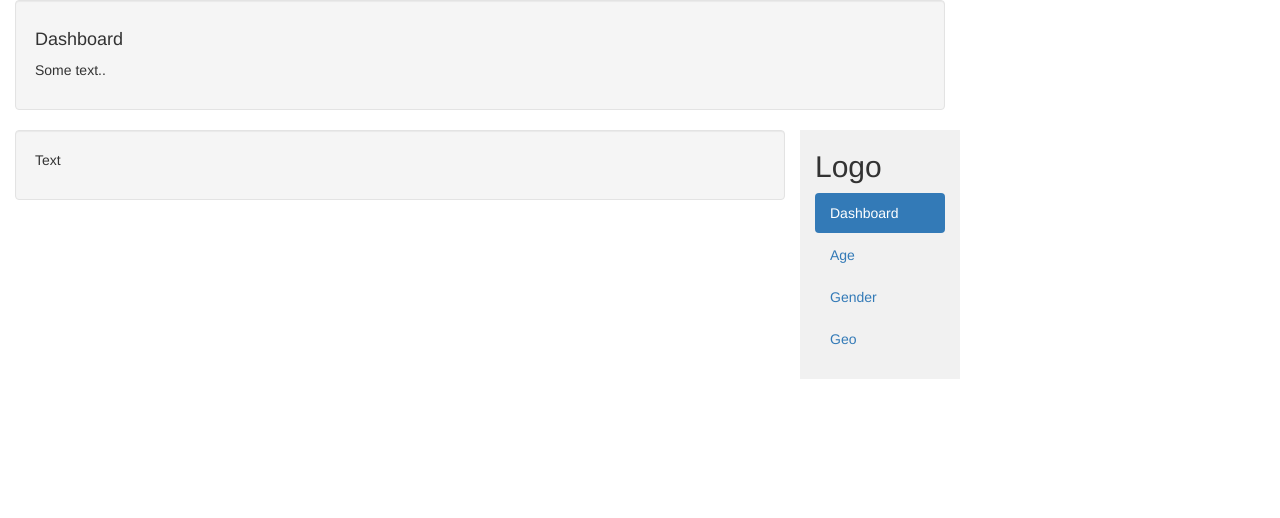
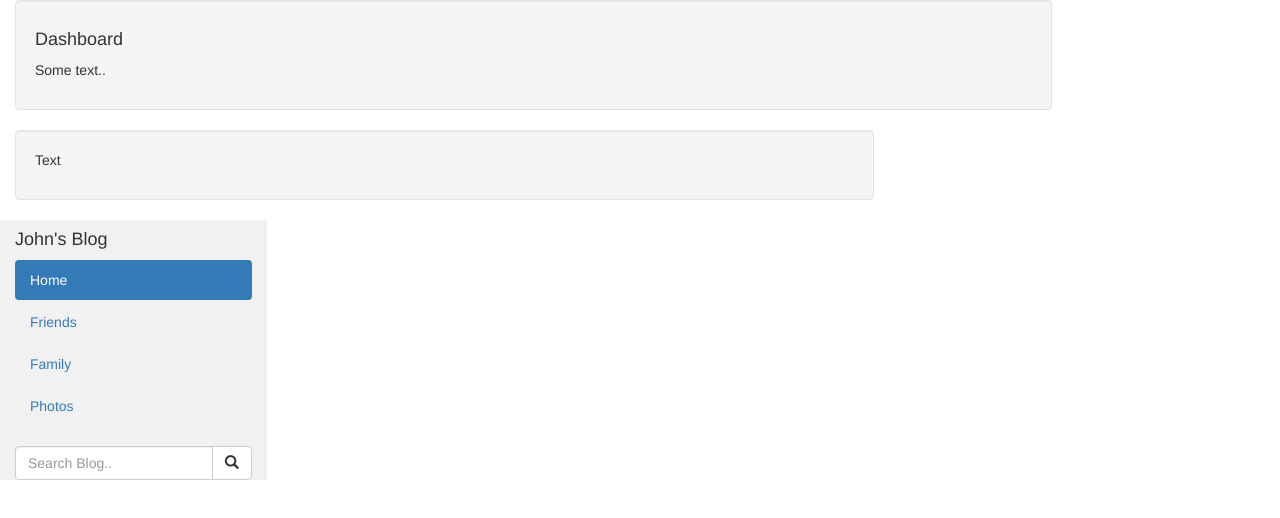
Before and after one commit to nels8108/ACMDigitalSignage, a plain HTML site: page index.html in a window 1280 px wide. Drawn offline with nearby package versions, Linux system fonts and the light colour scheme.

Commit message:
Update index.html

```diff
--- a/index.html
+++ b/index.html
@@ -48,7 +48,7 @@
 
 <div class="container-fluid">
   <div class="row content">
-    <div class="col-sm-9">
+    <div class="col-sm-10">
       <div class="well">
         <h4>Dashboard</h4>
         <p>Some text..</p>
@@ -59,14 +59,22 @@
             <p>Text</p>
           </div>
         </div>
-    <div class="col-sm-2 sidenav hidden-xs">
-      <h2>Logo</h2>
+    <div class="col-sm-3 sidenav">
+      <h4>John's Blog</h4>
       <ul class="nav nav-pills nav-stacked">
-        <li class="active"><a href="#section1">Dashboard</a></li>
-        <li><a href="#section2">Age</a></li>
-        <li><a href="#section3">Gender</a></li>
-        <li><a href="#section3">Geo</a></li>
+        <li class="active"><a href="#section1">Home</a></li>
+        <li><a href="#section2">Friends</a></li>
+        <li><a href="#section3">Family</a></li>
+        <li><a href="#section3">Photos</a></li>
       </ul><br>
+      <div class="input-group">
+        <input type="text" class="form-control" placeholder="Search Blog..">
+        <span class="input-group-btn">
+          <button class="btn btn-default" type="button">
+            <span class="glyphicon glyphicon-search"></span>
+          </button>
+        </span>
+      </div>
     </div>
     </div>
   </div>
```
